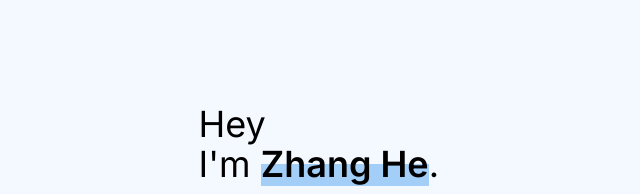
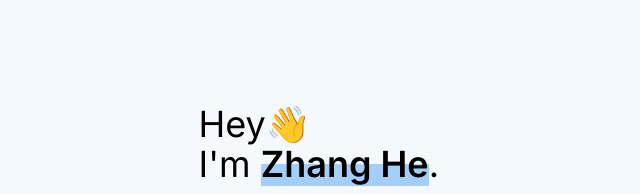
Before and after one commit to gtxykn0504/zh, a Next.js app: page / in a window 1280 px wide. Shown: the part 196-390 px from the top of the page, without its empty margins (319-959 px from the left). Built offline with nearby package versions, Linux system fonts and the light colour scheme.

Commit message:
fix:add emoji

```diff
--- a/app/page.tsx
+++ b/app/page.tsx
@@ -26,7 +26,7 @@ export default function Home() {
     <main className="flex justify-center items-center h-screen w-screen">
       <div>
         <div className="text-4xl">
-          <div>Hey</div>
+          <div>Hey👋</div>
           <div>
             I&apos;m{" "}
             <span
```
